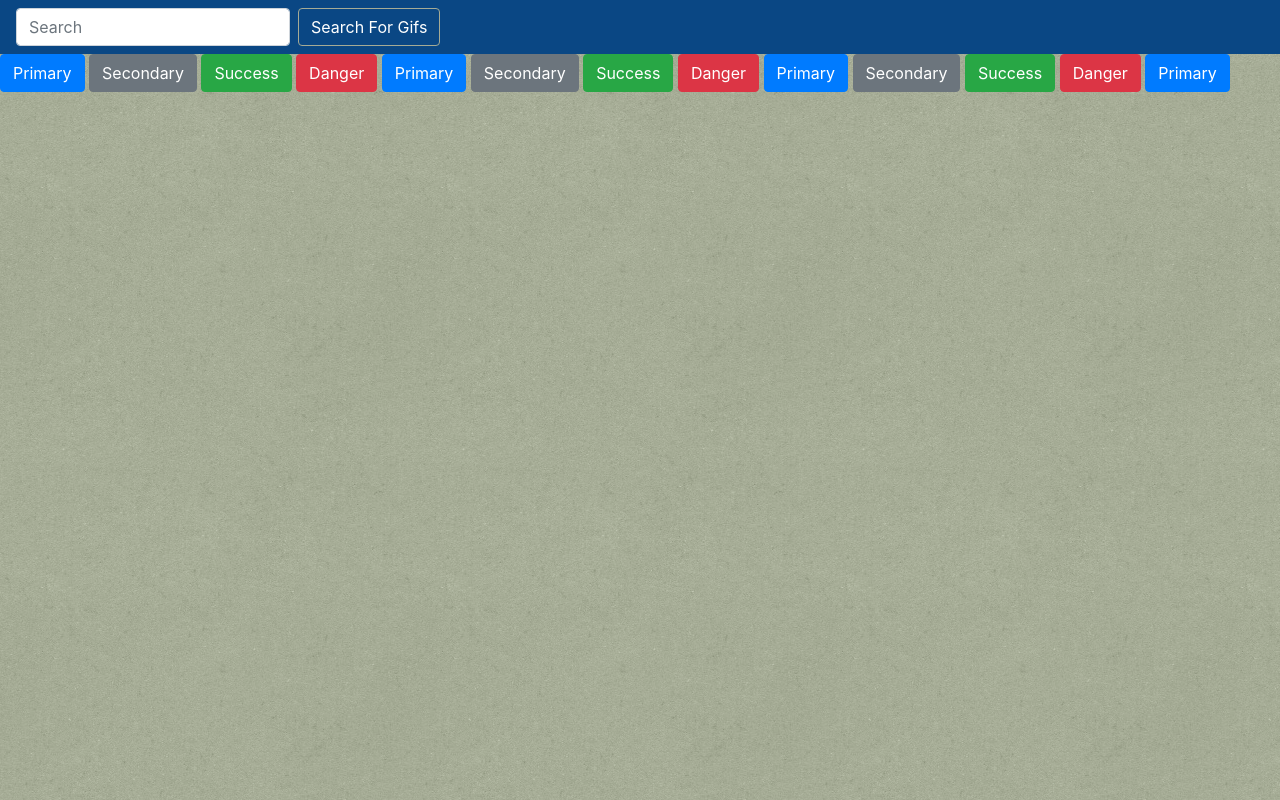
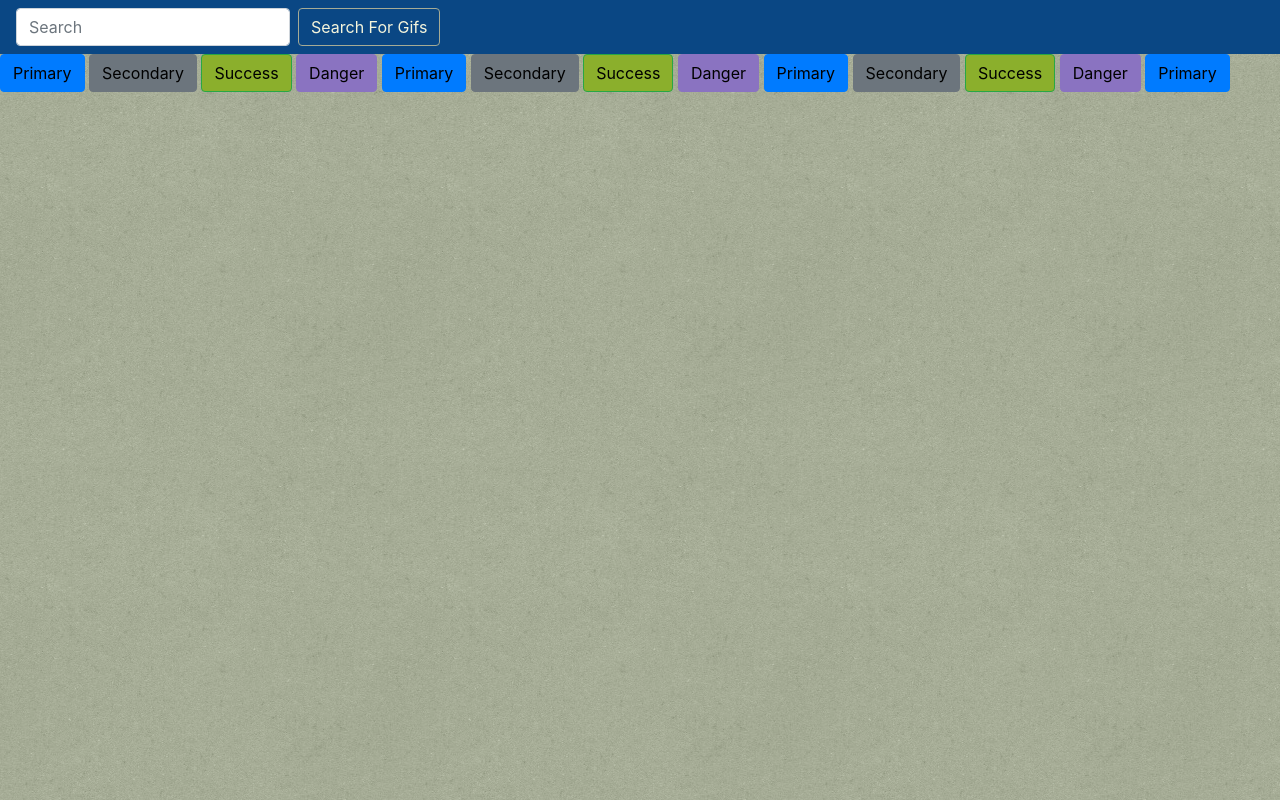
Before and after one commit to jose408510/Giphy_API, a plain HTML site: page index.html in a window 1280 px wide. Drawn offline with nearby package versions, Linux system fonts and the light colour scheme.

Commit message:
color changes

```diff
--- a/css/style.css
+++ b/css/style.css
@@ -5,6 +5,22 @@ body{
     background-color: #0a4784!important;
 }
 .btn-outline-success{
-    color: white;
+    color: beige;
     border-color:#a5ab95;
 }
+.btn-success {
+   background-color: #8baf2c;
+   color: black;
+   /* border-color: ;  */
+}
+.btn-danger {
+background-color:#8a73c1;
+color: black;
+border-color:#8a73c1;
+}
+.btn-primary{
+    color: black;
+}
+.btn-secondary{
+    color: black;
+}
```
